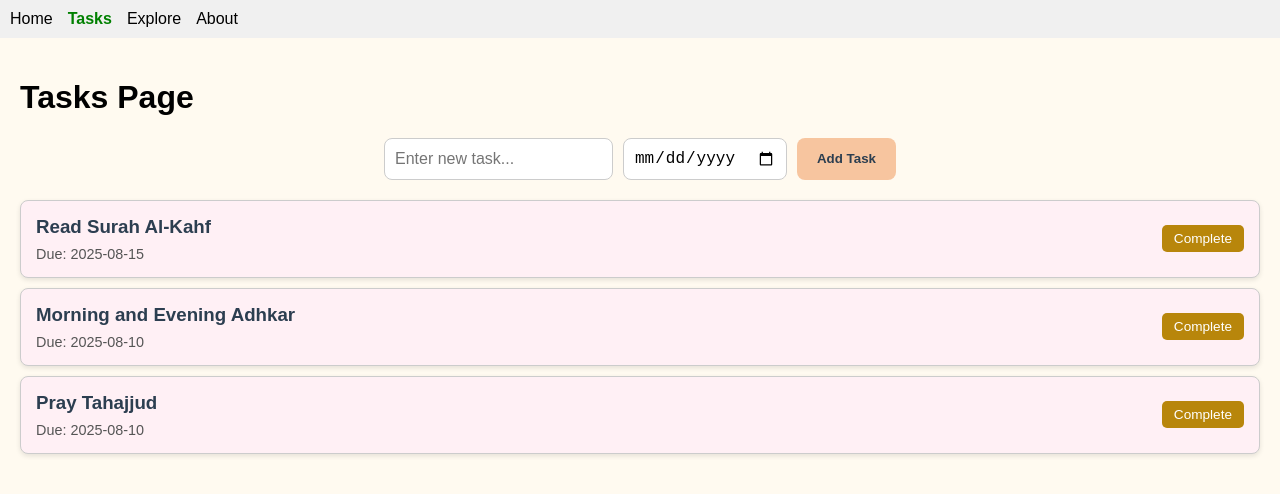
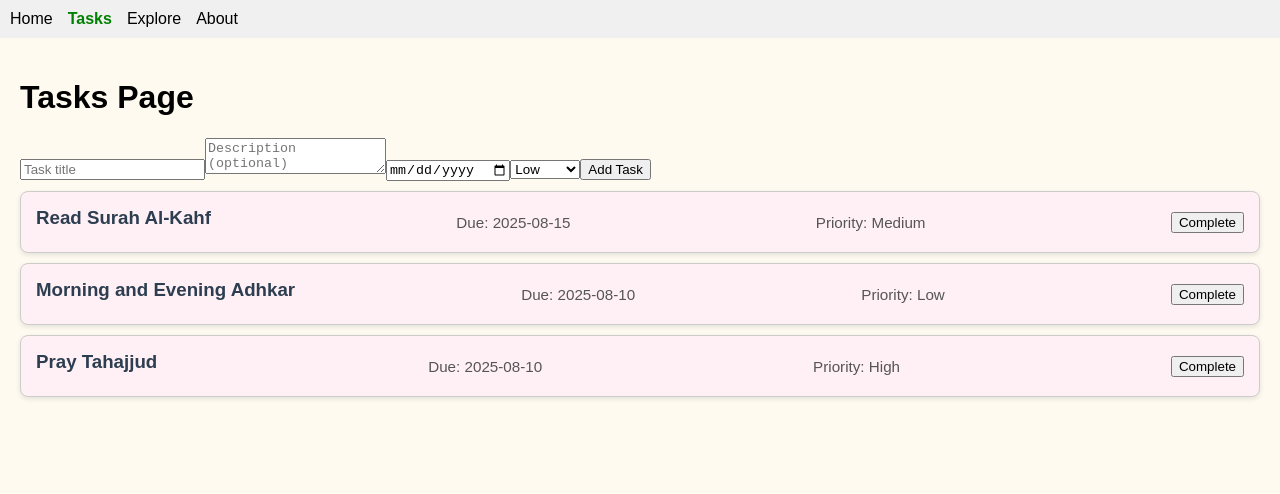
Before and after one commit to hannycodes/Islamic-To-Do-App, a React (Vite) app: page /tasks in a window 1280 px wide. Shown: the top 494 px of the page. Built offline with nearby package versions, Linux system fonts and the light colour scheme.

Commit message:
Added a description and priority to the tasks

```diff
--- a/src/App.jsx
+++ b/src/App.jsx
@@ -2,31 +2,32 @@ import React, { useState } from "react";
 import { Routes, Route } from "react-router-dom";
 import Header from "./components/Header";
 import TaskCard from "./components/TaskCard";
+import TaskForm from "./components/TaskForm";
 import "./App.css";
 
 export default function App() {
   const [tasks, setTasks] = useState([
-    { id: 1, title: "Read Surah Al-Kahf", dueDate: "2025-08-15", completed: false },
-    { id: 2, title: "Morning and Evening Adhkar", dueDate: "2025-08-10", completed: false },
-    { id: 3, title: "Pray Tahajjud", dueDate: "2025-08-10", completed: false },
+    { id: 1, title: "Read Surah Al-Kahf", dueDate: "2025-08-15", description: "", priority: "Medium", completed: false },
+    { id: 2, title: "Morning and Evening Adhkar", dueDate: "2025-08-10", description: "", priority: "Low", completed: false },
+    { id: 3, title: "Pray Tahajjud", dueDate: "2025-08-10", description: "", priority: "High", completed: false },
   ]);
 
-  const [newTask, setNewTask] = useState("");
-  const [newDueDate, setNewDueDate] = useState("");
-
-  const addTask = () => {
-    if (newTask.trim() === "") return;
-    const task = {
+  // Add new task from TaskForm
+  const handleAddTask = (taskData) => {
+    const newTask = {
       id: Date.now(),
-      title: newTask,
-      dueDate: newDueDate || "No due date",
+      title: taskData.title,
+      description: taskData.description || "",
+      dueDate: taskData.dueDate || "No due date",
+      priority: taskData.priority || "Low",
       completed: false,
     };
-    setTasks([...tasks, task]);
-    setNewTask("");
-    setNewDueDate("");
+
+    setTasks([newTask, ...tasks]); // add to top
+    console.log("Updated Task List:", [newTask, ...tasks]);
   };
 
+  // Toggle completed status
   const toggleComplete = (id) => {
     const updatedTasks = tasks.map((task) =>
       task.id === id ? { ...task, completed: !task.completed } : task
@@ -52,36 +53,26 @@ export default function App() {
             <main className="tasks-page">
               <h1>Tasks Page</h1>
 
-              {/* New Task Inputs */}
-              <div className="new-task-input">
-                <input
-                  type="text"
-                  placeholder="Enter new task..."
-                  value={newTask}
-                  onChange={(e) => setNewTask(e.target.value)}
-                />
-                <input
-                  type="date"
-                  value={newDueDate}
-                  onChange={(e) => setNewDueDate(e.target.value)}
-                />
-                <button onClick={addTask}>Add Task</button>
-              </div>
+              {/* TaskForm */}
+              <TaskForm onSubmit={handleAddTask} />
 
               {/* Task List */}
               {tasks.map((task) => (
                 <TaskCard
                   key={task.id}
                   title={task.title}
+                  description={task.description}
                   dueDate={task.dueDate}
+                  priority={task.priority}
                   completed={task.completed}
                   onToggle={() => toggleComplete(task.id)}
                 />
               ))}
 
+              {/* Motivational Message */}
               {tasks.length > 0 && tasks.every((task) => task.completed) && (
-  <p className="motivation-message">Keep up the good work!!</p>
-)}
+                <p className="motivation-message">Keep up the good work!!</p>
+              )}
             </main>
           }
         />
--- a/src/components/TaskCard.css
+++ b/src/components/TaskCard.css
@@ -21,9 +21,23 @@
 }
 
 .task-card p {
+  margin: 2px 0;
+  font-size: 0.95rem;
   color: #555;
-  font-size: 0.9rem;
-  margin: 0;
+  display: flex;
+  justify-content: space-between;
+  flex-wrap: wrap;
+}
+
+.task-card p.description {
+  flex: 1 1 70%;
+}
+
+.task-card p.priority {
+  flex: 1 1 25%;
+  text-align: right;
+  font-weight: bold;
+  color: #b8860b;
 }
 
 .complete-btn {
--- a/src/components/TaskCard.jsx
+++ b/src/components/TaskCard.jsx
@@ -1,16 +1,14 @@
 import React from "react";
 import "./TaskCard.css";
 
-const TaskCard = ({ title, dueDate, completed, onToggle }) => {
+const TaskCard = ({ title, description, dueDate, priority, completed, onToggle }) => {
   return (
     <div className={`task-card ${completed ? "completed" : ""}`}>
-      <div className="task-info">
-        <h3>{title}</h3>
-        <p>Due: {dueDate}</p>
-      </div>
-      <button className="complete-btn" onClick={onToggle}>
-        {completed ? "Undo" : "Complete"}
-      </button>
+      <h3>{title}</h3>
+      {description && <p>{description}</p>}
+      <p>Due: {dueDate}</p>
+      <p>Priority: {priority}</p>
+      <button onClick={onToggle}>{completed ? "Undo" : "Complete"}</button>
     </div>
   );
 };
--- /dev/null
+++ b/src/components/TaskForm.jsx
@@ -0,0 +1,50 @@
+import React, { useState } from "react";
+
+const TaskForm = ({ onSubmit }) => {
+  const [title, setTitle] = useState("");
+  const [description, setDescription] = useState("");
+  const [dueDate, setDueDate] = useState("");
+  const [priority, setPriority] = useState("Low");
+
+  const handleSubmit = (e) => {
+    e.preventDefault();
+
+    onSubmit({ title, description, dueDate, priority });
+
+    // Reset form
+    setTitle("");
+    setDescription("");
+    setDueDate("");
+    setPriority("Low");
+  };
+
+  return (
+    <form onSubmit={handleSubmit} className="task-form">
+      <input
+        type="text"
+        value={title}
+        onChange={(e) => setTitle(e.target.value)}
+        placeholder="Task title"
+        required
+      />
+      <textarea
+        value={description}
+        onChange={(e) => setDescription(e.target.value)}
+        placeholder="Description (optional)"
+      />
+      <input
+        type="date"
+        value={dueDate}
+        onChange={(e) => setDueDate(e.target.value)}
+      />
+      <select value={priority} onChange={(e) => setPriority(e.target.value)}>
+        <option value="Low">Low</option>
+        <option value="Medium">Medium</option>
+        <option value="High">High</option>
+      </select>
+      <button type="submit">Add Task</button>
+    </form>
+  );
+};
+
+export default TaskForm;
```
